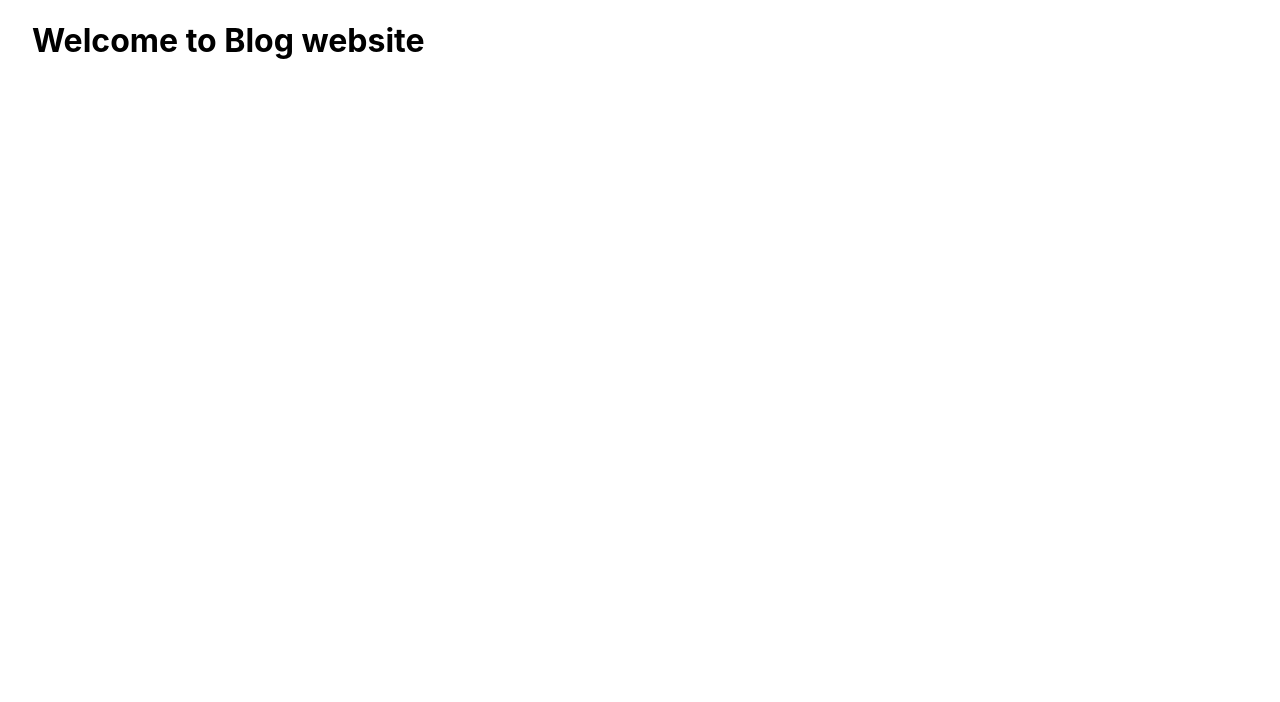
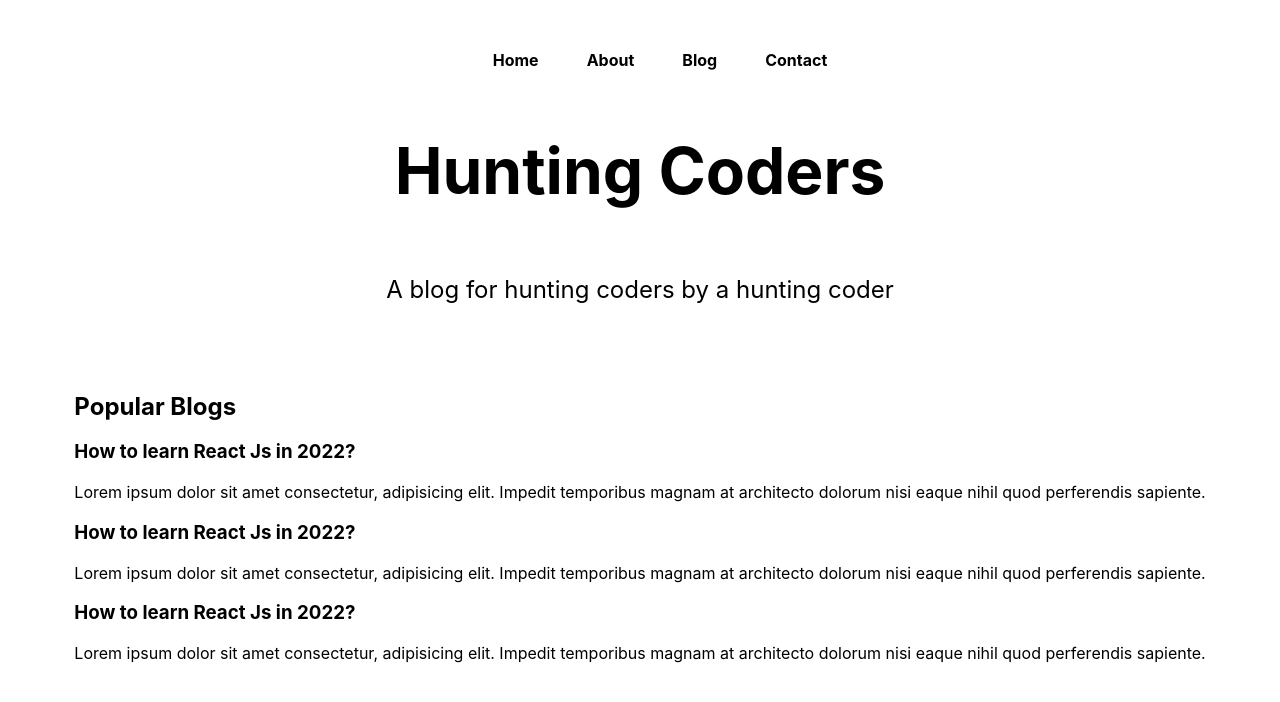
Before and after one commit to naimahassan43/next-blog-coder, a Next.js app: page / in a window 1280 px wide. Shown: the top 702 px of the page. Built offline with nearby package versions, Linux system fonts and the light colour scheme.

Commit message:
Multiple pages

```diff
--- a/pages/index.js
+++ b/pages/index.js
@@ -1,5 +1,4 @@
 import Head from "next/head";
-
 import styles from "../styles/Home.module.css";
 
 export default function Home() {
@@ -8,11 +7,53 @@ export default function Home() {
       <Head>
         <title>Blog App</title>
         <meta name="description" content="Generated by create next app" />
+        <meta
+          name="keyword"
+          content="next app, blog, next blog, hunting coder, blog website"
+        />
         <link rel="icon" href="/favicon.ico" />
       </Head>
+      <nav className={styles.mainnav}>
+        <ul>
+          <li>Home</li>
+          <li>About</li>
+          <li>Blog</li>
+          <li>Contact</li>
+        </ul>
+      </nav>
+      <main className={styles.main}>
+        <h1 className={styles.title}>Hunting Coders</h1>
+        <p className={styles.description}>
+          A blog for hunting coders by a hunting coder
+        </p>
+        <div className="blogs">
+          <h2>Popular Blogs</h2>
+          <div className="blogItem">
+            <h3>How to learn React Js in 2022?</h3>
+            <p>
+              Lorem ipsum dolor sit amet consectetur, adipisicing elit. Impedit
+              temporibus magnam at architecto dolorum nisi eaque nihil quod
+              perferendis sapiente.
+            </p>
+          </div>
+          <div className="blogItem">
+            <h3>How to learn React Js in 2022?</h3>
+            <p>
+              Lorem ipsum dolor sit amet consectetur, adipisicing elit. Impedit
+              temporibus magnam at architecto dolorum nisi eaque nihil quod
+              perferendis sapiente.
+            </p>
+          </div>
 
-      <main>
-        <h1>Welcome to Blog website</h1>
+          <div className="blogItem">
+            <h3>How to learn React Js in 2022?</h3>
+            <p>
+              Lorem ipsum dolor sit amet consectetur, adipisicing elit. Impedit
+              temporibus magnam at architecto dolorum nisi eaque nihil quod
+              perferendis sapiente.
+            </p>
+          </div>
+        </div>
       </main>
     </div>
   );
--- a/styles/Home.module.css
+++ b/styles/Home.module.css
@@ -4,11 +4,11 @@
 
 .main {
   min-height: 100vh;
-  padding: 4rem 0;
+  padding-top: 3rem;
   flex: 1;
   display: flex;
   flex-direction: column;
-  justify-content: center;
+  justify-content: flex-start;
   align-items: center;
 }
 
@@ -114,3 +114,14 @@
     flex-direction: column;
   }
 }
+
+.mainnav ul {
+  display: flex;
+  justify-content: center;
+  margin-top: 50px;
+}
+.mainnav ul li {
+  list-style-type: none;
+  font-weight: bold;
+  margin: 0 24px;
+}
```
Also changed, not shown: pages/about.js (added, +7 -0 lines), pages/blog.js (added, +7 -0 lines), pages/blogpost/[slug].js (added, +9 -0 lines), pages/contact.js (added, +7 -0 lines).
